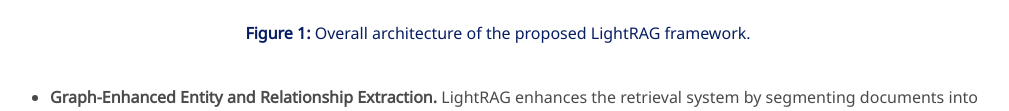
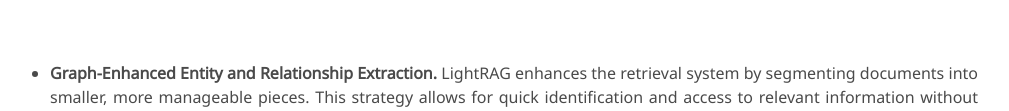
Before and after one commit to lightrag/lightrag.github.io, a plain HTML site: page index.html in a window 1280 px wide. Shown: the part 1345-1456 px from the top of the page, without its empty margins (142-1151 px from the left). Drawn offline with nearby package versions, Linux system fonts and the light colour scheme; some icons are missing; a web font is replaced by a local one.

Commit message:
Update index.html

```diff
--- a/index.html
+++ b/index.html
@@ -166,13 +166,6 @@
                         <img class="columns is-centered has-text-centered" src="./static/images/framework.png"
                             alt="Teaser" width="95%" style="margin:0 auto">
                         <br>
-                        <figcaption>
-                            <p style="text-align: center;">
-                                <font color="061E61">
-                                    <b>Figure 1:</b> Overall architecture of the proposed LightRAG framework.
-                                </font>
-                            </p>
-                        </figcaption>
                         <br>
                         <p>
                         <ul>
```
